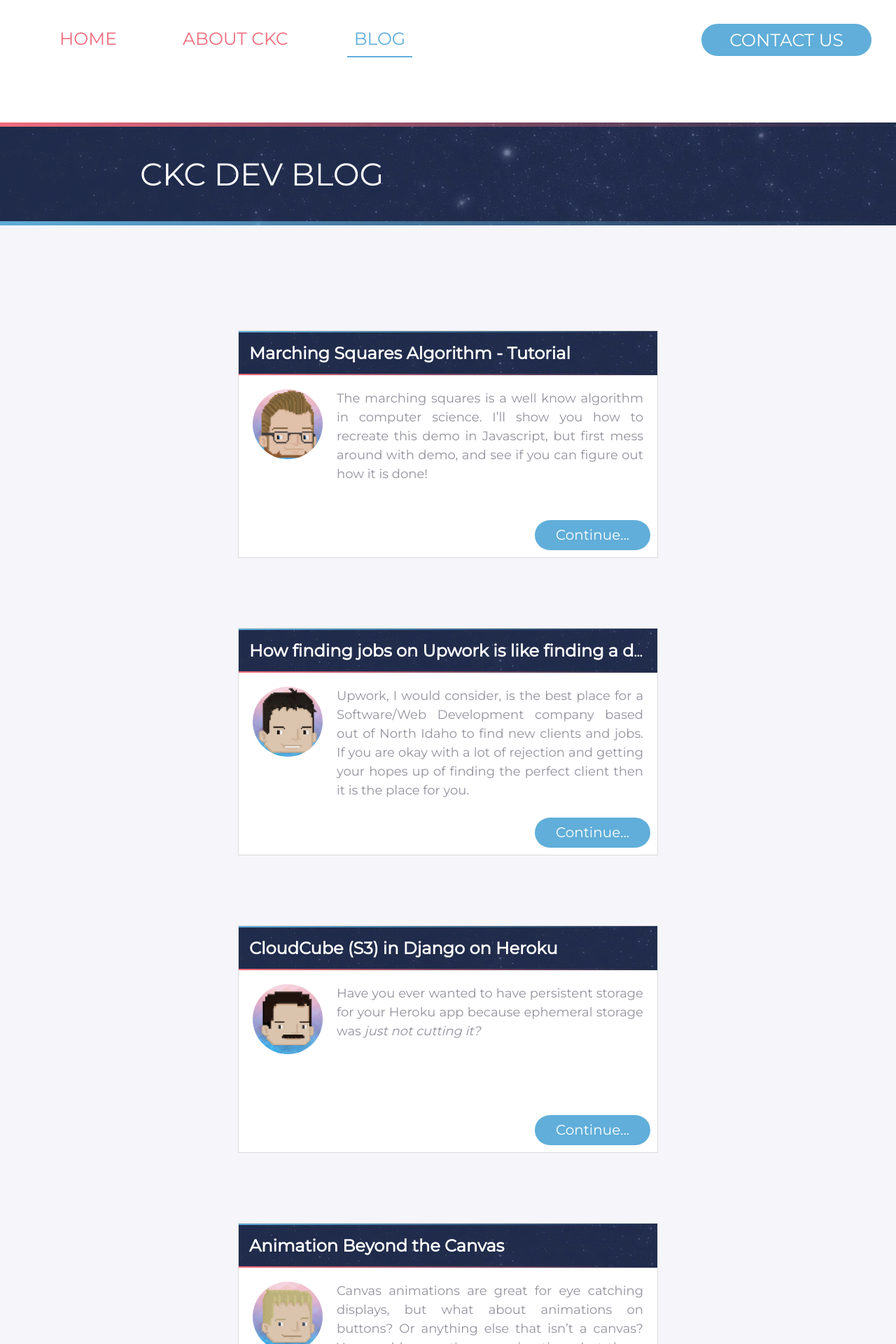
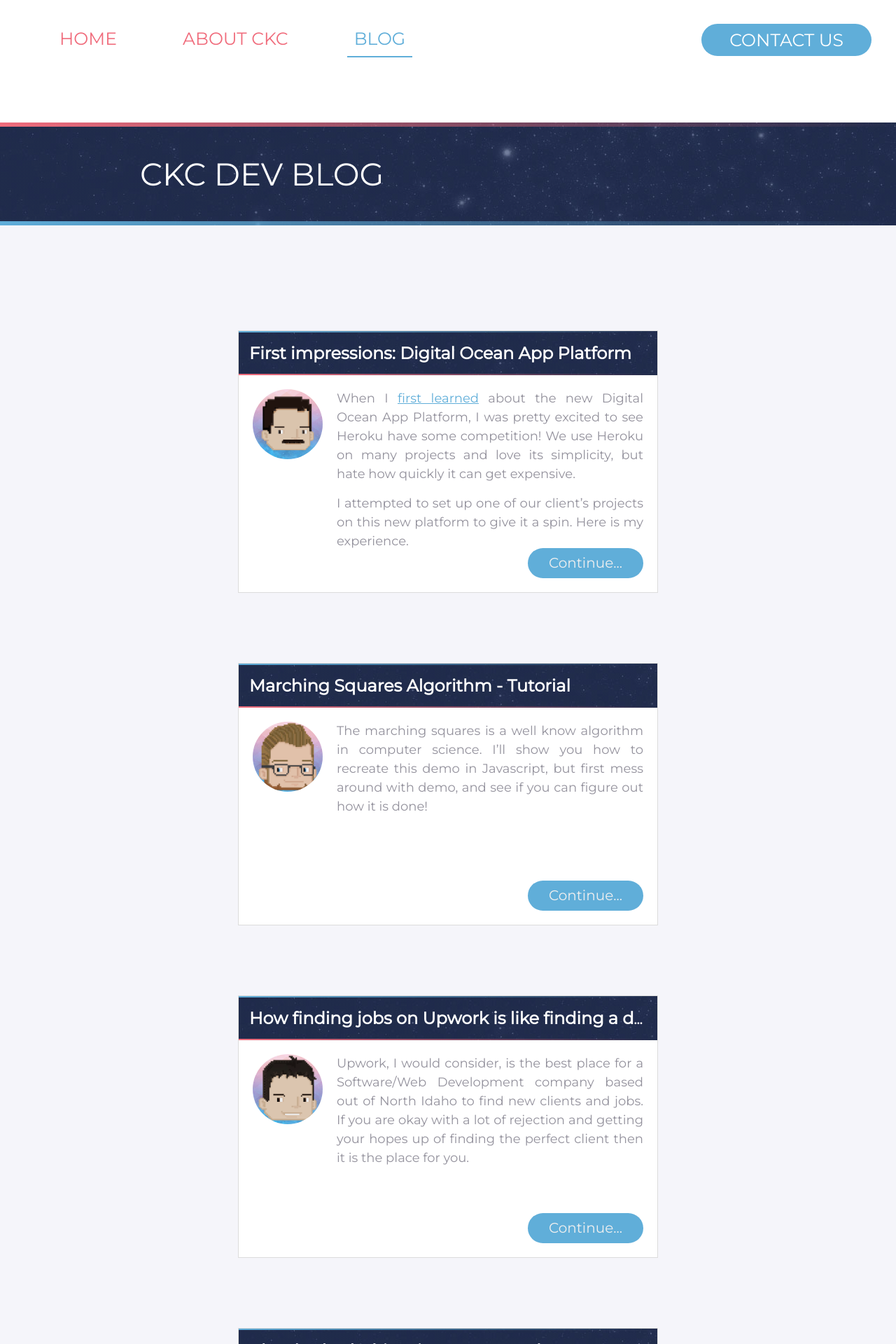
Before and after one commit to ckcollab/ckcollab, a Jekyll site: the page built from blog.html, in a window 1280 px wide. Shown: the top 1920 px of the page at 70% size. Built offline with Jekyll 4.4.1, drawn with Linux system fonts in a browser that asks for light colours; some of the changed text lies outside the part shown.

Commit message:
DO App Platform first impressions (#99)
* fix up blog listing page, add initial version of DO app platform review

* add additional picture

* Update _posts/2020-11-15-digital-ocean-first-impressions.md

Co-authored-by: Logan-Ruf <cloganruf@gmail.com>

* fix link color, add more reading links, fix media item stretching

* add more examples re: add-ons

* spacing before DO screenshot

* Fixed Blog Card Styling

* Grammer

Co-authored-by: Logan-Ruf <cloganruf@gmail.com>

```diff
--- /dev/null
+++ b/_posts/2020-11-15-digital-ocean-first-impressions.md
@@ -0,0 +1,79 @@
+---
+title: "First impressions: Digital Ocean App Platform"
+date: 2020-11-15 00:00:00 +0800
+author: eric
+---
+
+When I [first learned](https://www.digitalocean.com/blog/introducing-digitalocean-app-platform-reimagining-paas-to-make-it-simpler-for-you-to-build-deploy-and-scale-apps/) about the new Digital Ocean App Platform, I was pretty excited to see Heroku have some competition! We use Heroku on many projects and love its simplicity, but hate how quickly it can get expensive.
+
+I attempted to set up one of our client's projects on this new platform to give it a spin. Here is my experience.
+
+
+<!--more-->
+
+
+# Digital Ocean vs. Heroku
+
+<div style="text-align: center;">
+    <img src="/assets/images/articles/digital-ocean.png">
+</div>
+
+| Pros | Cons |
+|------|------|
+| Compared to Heroku, there's quite a bit less to learn     | No free database to test against, must pay $7/mo    |
+| Scaling up a bit should be cheaper than Heroku     | Very few add ons     |
+| Fresh, has the opportunity to grow with community input     | May not support many non-trivial apps because of lacking add-ons     |
+| | Similar to Heroku, DigitalOcean has a [cli](https://www.digitalocean.com/docs/app-platform/concepts/doctl/) but not nearly as many features |
+| | In its infancy still |
+
+&nbsp;
+
+<div style="text-align: center;">
+    <img src="/assets/images/articles/do-app-platform.png" class="img-bordered">
+    <small><i>Creating an app</i></small>
+</div>
+
+# Add on support
+
+Currently, the Digital Ocean App Platform only has the following add ons:
+
+ * Managed databases
+ * Object storage
+
+Compared to Heroku's [dozens of add ons](https://elements.heroku.com/addons) that's not very impressive! For example:
+what if I need to process thumbnails in the background after a user registers? Center it, optimize the file sizes, make multiple versions (i.e. thumbnail)... how do I do that?
+
+To do things in the background nicely, I have to learn a new
+concept: [workers](https://www.digitalocean.com/docs/app-platform/how-to/manage-workers/). I already have a toolchain I
+like using and ways to monitor it, and all of my existing modules expect to play in this environment. I use
+[Celery](https://docs.celeryproject.org/en/stable/) + [RabbitMQ](https://www.rabbitmq.com/) or
+[Redis](https://redis.io/) and that stack is battle-tested by thousands of other companies.
+
+Another example of where lacking add ons may hurt is logging or general app analytics. Heroku has many options in
+[Sentry](https://elements.heroku.com/addons/sentry), [New Relic](https://elements.heroku.com/addons/newrelic), and
+[BugSnag](https://elements.heroku.com/addons/bugsnag). Why is your app slow? Why did that user have a problem registering
+yesterday? Questions you may not be able to easily answer on the Digital Ocean App Platform at the moment!
+
+# Cost
+
+The database is a minimum of $7/mo, with no free tier. A little disappointing, Heroku has a Free tier for Postgres with excellent
+backups and such. It's extremely inviting to have free tiers when tinkering around. It has kept me loyal to Heroku for a
+long time!
+
+Scaling, though, Digital Ocean looks more attractive.
+
+To get a [dyno](https://www.heroku.com/dynos#:~:text=The%20containers%20used%20at%20Heroku,based%20on%20its%20resource%20demands.)
+with >= 2gb memory on Heroku you need to spend a minimum of **$250/mo**. On Digital Ocean, you only need to spend **$20/mo**!
+
+# More reading
+
+[Heroku vs AWS]({% post_url 2019-03-15-heroku-vs-aws %})
+
+[Django + Cloudcube on Heroku]({% post_url 2020-03-25-django-cloudcube-heroku %})
+
+# Final thoughts
+
+I'm excited to see how this pans out, but what I'd really, _really,_ like to see is some
+[docker-compose](https://docs.docker.com/compose/) support! It'd be so neat to throw up a server and have new processes
+managed automatically with nice defaults. Our primary concern is business logic, would love not to have to worry so much
+about configuring yet-another-new-thing :)
--- a/assets/css/blog-landing.css
+++ b/assets/css/blog-landing.css
@@ -149,17 +149,18 @@
     padding-bottom: 10px;
     margin: 50px;
     width: 600px;
-    height: 325px;
+    height: 375px;
     display: flex;
     flex-direction: column;
 }
 
 .media .btn-primary {
-    position: absolute;
-    bottom: 10px;
-    right: 10px;
+    color: #efefef;
     font-size: 20px;
     padding: 5px 12px;
+    position: absolute;
+    bottom: 20px;
+    right: 20px;
 }
 
 .media-object {
@@ -211,9 +212,12 @@
     color: #60AED9;
 }
 
-.media-text a:visited {
-    color: #F06C7C;
+.media-text p {
+    text-align: justify;
+    word-break: break-word;
+    padding-bottom: 15px;
 }
+
 .img-bordered {
     display: none !important;
 }
--- a/blog.html
+++ b/blog.html
@@ -63,8 +63,9 @@
                     </div>
                     <div class="media-text">
                         {{ post.excerpt }}
+
+                        <a href="{{ post.url }}" class="btn-primary btn-default">Continue...</a>
                     </div>
-                    <a href="{{ post.url }}" class="btn-primary btn-default">Continue...</a>
                 </div>
             </li>
             {% endfor %}
```
Also changed, not shown: assets/images/articles/digital-ocean.png (added), assets/images/articles/do-app-platform.png (added).
